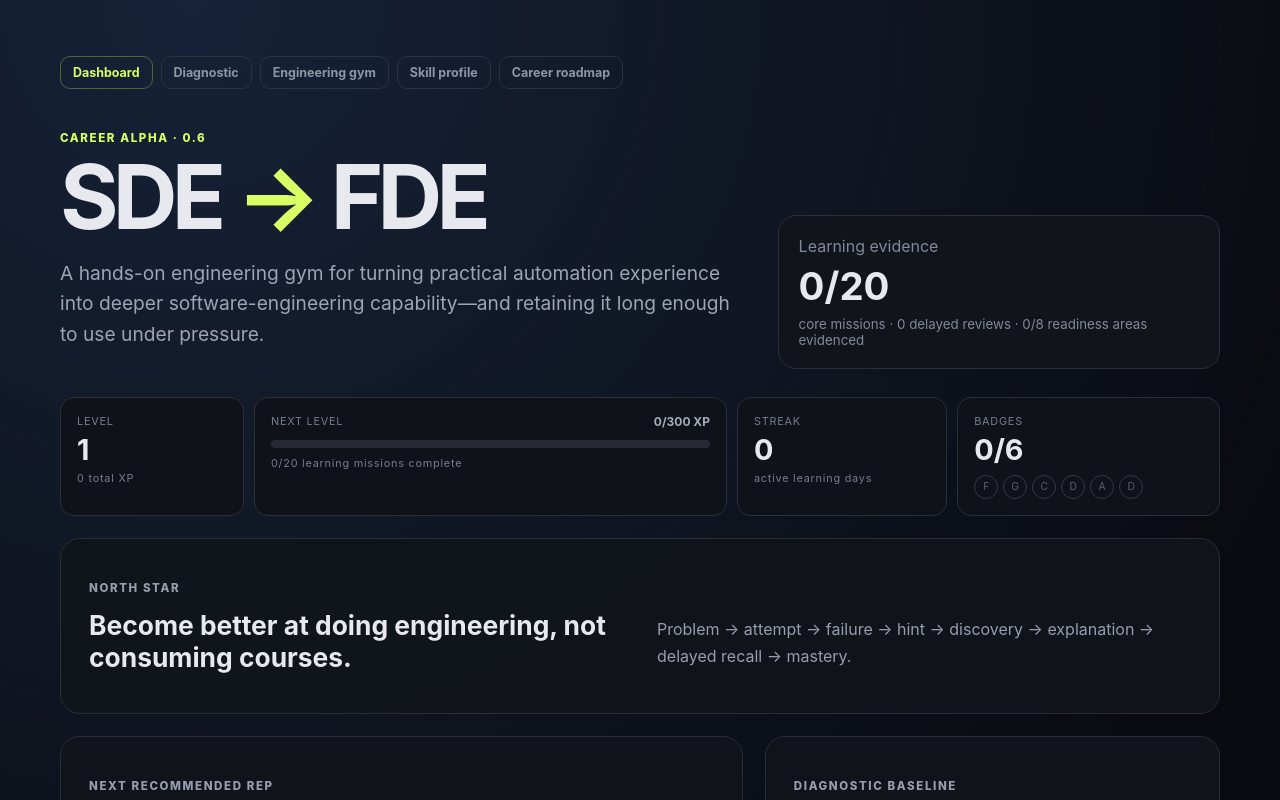
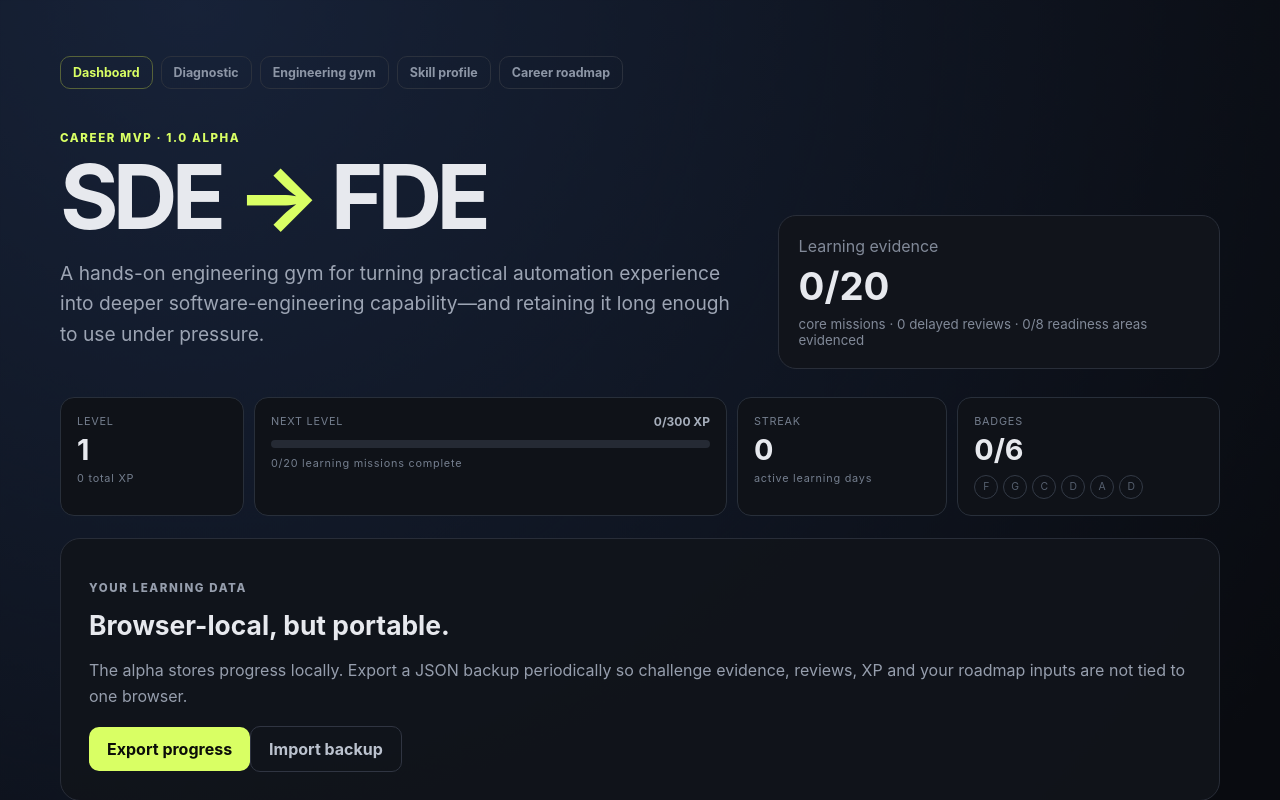
Before and after one commit to anurag216/sde-to-fde, a React (Vite) app: page / in a window 1280 px wide. Shown: the top 800 px of the page. Built offline with nearby package versions, Linux system fonts and the light colour scheme.

Commit message:
Expose learner progress backup and alpha 1.0 status

```diff
--- a/src/App.tsx
+++ b/src/App.tsx
@@ -1,5 +1,6 @@
 import { FormEvent, useMemo, useState } from 'react'
 import { CareerReadinessPanel } from './components/CareerReadinessPanel'
+import { DataPortability } from './components/DataPortability'
 import { MissionLibrary } from './components/MissionLibrary'
 import { MissionPlayer } from './components/MissionPlayer'
 import { ProgressPanel } from './components/ProgressPanel'
@@ -40,8 +41,9 @@ function App(){
   const completedIds=new Set(state.missionCompletions.map((item)=>item.challengeId));const next=roadmap.flatMap((week)=>week.items).find((item)=>item.kind!=='review'&&!completedIds.has(item.id)&&getAnyLearningChallenge(item.id))??learningChallenges.find((item)=>!completedIds.has(item.id));const evidencedAreas=readiness.filter((area)=>area.status==='evidenced').length
   return <main className="shell">
     <nav className="top-nav"><button className="active">Dashboard</button><button onClick={()=>setView('diagnostic')}>Diagnostic</button><button onClick={()=>setView('missions')}>Engineering gym{dueReviews.length?` · ${dueReviews.length} due`:''}</button><button onClick={()=>setView('profile')}>Skill profile</button><button onClick={()=>setView('roadmap')}>Career roadmap</button></nav>
-    <header className="hero"><div><p className="eyebrow">CAREER ALPHA · 0.6</p><h1>SDE <span>→</span> FDE</h1><p className="lede">A hands-on engineering gym for turning practical automation experience into deeper software-engineering capability—and retaining it long enough to use under pressure.</p></div><div className="level-card"><span>Learning evidence</span><strong>{progress.completed}/{progress.total}</strong><small>core missions · {state.reviewCompletions.length} delayed reviews · {evidencedAreas}/8 readiness areas evidenced</small></div></header>
+    <header className="hero"><div><p className="eyebrow">CAREER MVP · 1.0 ALPHA</p><h1>SDE <span>→</span> FDE</h1><p className="lede">A hands-on engineering gym for turning practical automation experience into deeper software-engineering capability—and retaining it long enough to use under pressure.</p></div><div className="level-card"><span>Learning evidence</span><strong>{progress.completed}/{progress.total}</strong><small>core missions · {state.reviewCompletions.length} delayed reviews · {evidencedAreas}/8 readiness areas evidenced</small></div></header>
     <ProgressPanel summary={progress}/>
+    <DataPortability state={state} onImport={update}/>
     <section className="north-star card"><div><p className="eyebrow">NORTH STAR</p><h2>Become better at doing engineering, not consuming courses.</h2></div><p>Problem → attempt → failure → hint → discovery → explanation → delayed recall → mastery.</p></section>
     {dueReviews.length>0&&<section className="card due-review-callout"><div><p className="eyebrow">ACTIVE RECALL DUE</p><h2>{dueReviews.length} mission{dueReviews.length===1?'':'s'} need re-proving.</h2><p>Old completion does not count as retained knowledge. Re-solve with fresh evidence before continuing.</p></div><button onClick={()=>setView('missions')}>Open review queue →</button></section>}
     <section className="grid two"><article className="card mission-card"><p className="eyebrow">NEXT RECOMMENDED REP</p><h2>{next?.title??'First four-week cycle complete'}</h2><p>{next?.outcome??'Revisit your skill profile and generate the next learning cycle from new evidence.'}</p>{next&&<div className="row"><span>{next.kind} · {next.minutes??'hands-on'} min</span><button onClick={()=>openMission(next.id)}>Start mission →</button></div>}</article><article className="card"><p className="eyebrow">DIAGNOSTIC BASELINE</p><h2>{diagnosticCompletion}% captured</h2><p>The diagnostic remains separate from ongoing mission progress, so learning reps cannot accidentally inflate the baseline.</p><div className="progress"><i style={{width:`${diagnosticCompletion}%`}}/></div><div className="row"><strong>{diagnosticAttempts.length}/{diagnosticChallenges.length}</strong><button className="ghost" onClick={()=>setView('diagnostic')}>{diagnosticCompletion===100?'Review diagnostic':'Continue'}</button></div>{(diagnosticAttempts.length>0||state.missionCompletions.length>0)&&<button className="reset-link" onClick={restart}>Reset all local progress</button>}</article></section>
```
